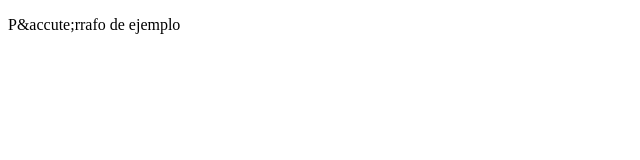
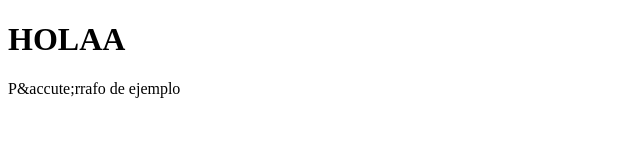
Before and after one commit to arturomp99/Ejemplo1, a plain HTML site: page index.html in a window 1280 px wide. Shown: the whole page, without its empty margins (0-640 px from the left). Drawn offline with Linux system fonts and the light colour scheme.

Commit message:
Agregado título

```diff
--- a/index.html
+++ b/index.html
@@ -7,6 +7,7 @@
     <title>Document</title>
 </head>
 <body>
+    <h1>HOLAA</h1>
     <p>P&accute;rrafo de ejemplo</p>
 </body>
 </html>
```
